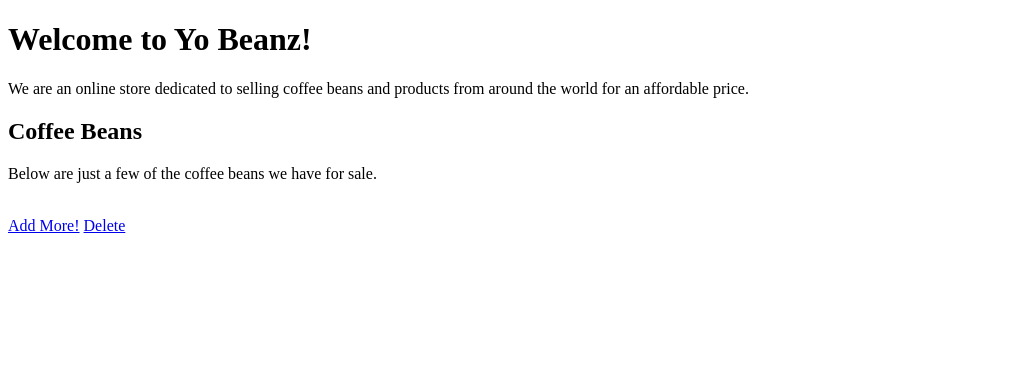
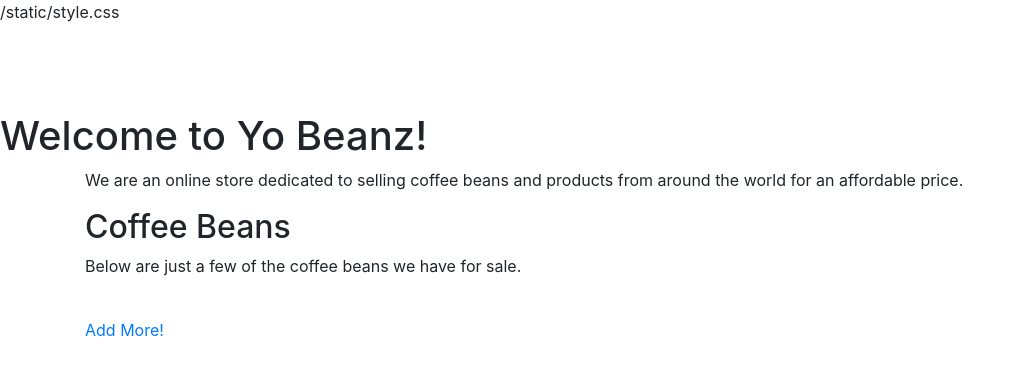
Before and after one commit to Prones94/Contractor, a Flask app: template templates/index.html in a window 1280 px wide. Shown: the top 375 px of the page, without its empty margins (0-1021 px from the left). Run offline with Flask 2, Linux system fonts and the light colour scheme; the template is opened without the code that fills it, so the values that code supplies are empty; parts of the project's set-up code (start-up, migrations or seed data) failed here and were passed over; some libraries are stand-ins or nearby versions.

Commit message:
[add] delete function, and vanilla boostrap

```diff
--- a/app.py
+++ b/app.py
@@ -89,7 +89,7 @@
     bean_detail = coffee_beans.find_one({'_id': ObjectId(coffee_id)})
     return render_template('edit-beans.html', bean_detail=bean_detail)
 
-@app.route('/coffee_beans/<beans_id>', methods=['POST'])
+@app.route('/coffee_beans/<beans_id>', methods=['POST', 'GET'])
 def update_beancart(beans_id):
     '''This will submit the updated cart'''
     new_cart = {
@@ -103,7 +103,7 @@
         {'$set': new_cart})
     return redirect(url_for('homepage', beans_id=beans_id))
 
-@app.route('/coffee_beans/<new_beans_id>/delete', method=['POST'])
+@app.route('/coffee_beans/<new_beans_id>/delete')
 def delete_beans(new_beans_id):
     '''Deletes one type of bean....I think'''
     coffee_beans.delete_one({'_id': ObjectId(new_beans_id)})
--- a/templates/base.html
+++ b/templates/base.html
@@ -4,8 +4,16 @@
     <meta charset="UTF-8">
     <meta http-equiv="X-UA-Compatible" content="ie=edge">
     <title>Home Page</title>
+    {{ url_for('static', filename='style.css') }}
+    <link href="vendor/bootstrap/css/bootstrap.min.css" rel="stylesheet"
+    <link href="https://fonts.googleapis.com/css?family=Raleway:100,100i,200,200i,300,300i,400,400i,500,500i,600,600i,700,700i,800,800i,900,900i" rel="stylesheet">
+    <link href="https://fonts.googleapis.com/css?family=Lora:400,400i,700,700i" rel="stylesheet">
+    <link href="css/business-casual.min.css" rel="stylesheet">
 </head>
 <body>
+    {% include 'partials/navbar.html' %}
     {% block content %}{% endblock %}
+    <script src="vendor/jquery/jquery.min.js"></script>
+    <script src="vendor/bootstrap/js/bootstrap.bundle.min.js"></script>
 </body>
 </html>
--- a/templates/index.html
+++ b/templates/index.html
@@ -19,7 +19,6 @@
     <br>
     <div class="buttons">
         <a href="/new_beans">Add More!</a>
-        <a href="/coffee_beans/{{ new_bean._id }}/delete">Delete</a>
     </div>
 </div>
 {% endblock %}
--- /dev/null
+++ b/templates/partials/navbar.html
@@ -0,0 +1,27 @@
+<!--templates/partials/navbar.html-->
+<nav class="navbar navbar-expand-lg navbar-dark py-lg-4" id="mainNav">
+    <div class="container">
+      <a class="navbar-brand text-uppercase text-expanded font-weight-bold d-lg-none" href="#">Start Bootstrap</a>
+      <button class="navbar-toggler" type="button" data-toggle="collapse" data-target="#navbarResponsive" aria-controls="navbarResponsive" aria-expanded="false" aria-label="Toggle navigation">
+        <span class="navbar-toggler-icon"></span>
+      </button>
+      <div class="collapse navbar-collapse" id="navbarResponsive">
+        <ul class="navbar-nav mx-auto">
+          <li class="nav-item px-lg-4">
+            <a class="nav-link text-uppercase text-expanded" href="index.html">Home
+              <span class="sr-only">(current)</span>
+            </a>
+          </li>
+          <li class="nav-item px-lg-4">
+            <a class="nav-link text-uppercase text-expanded" href="about.html">About</a>
+          </li>
+          <li class="nav-item px-lg-4">
+            <a class="nav-link text-uppercase text-expanded" href="products.html">Products</a>
+          </li>
+          <li class="nav-item active px-lg-4">
+            <a class="nav-link text-uppercase text-expanded" href="store.html">Store</a>
+          </li>
+        </ul>
+      </div>
+    </div>
+  </nav>
```
Also changed, not shown: templates/show-beans.html (+1 -6 lines).
